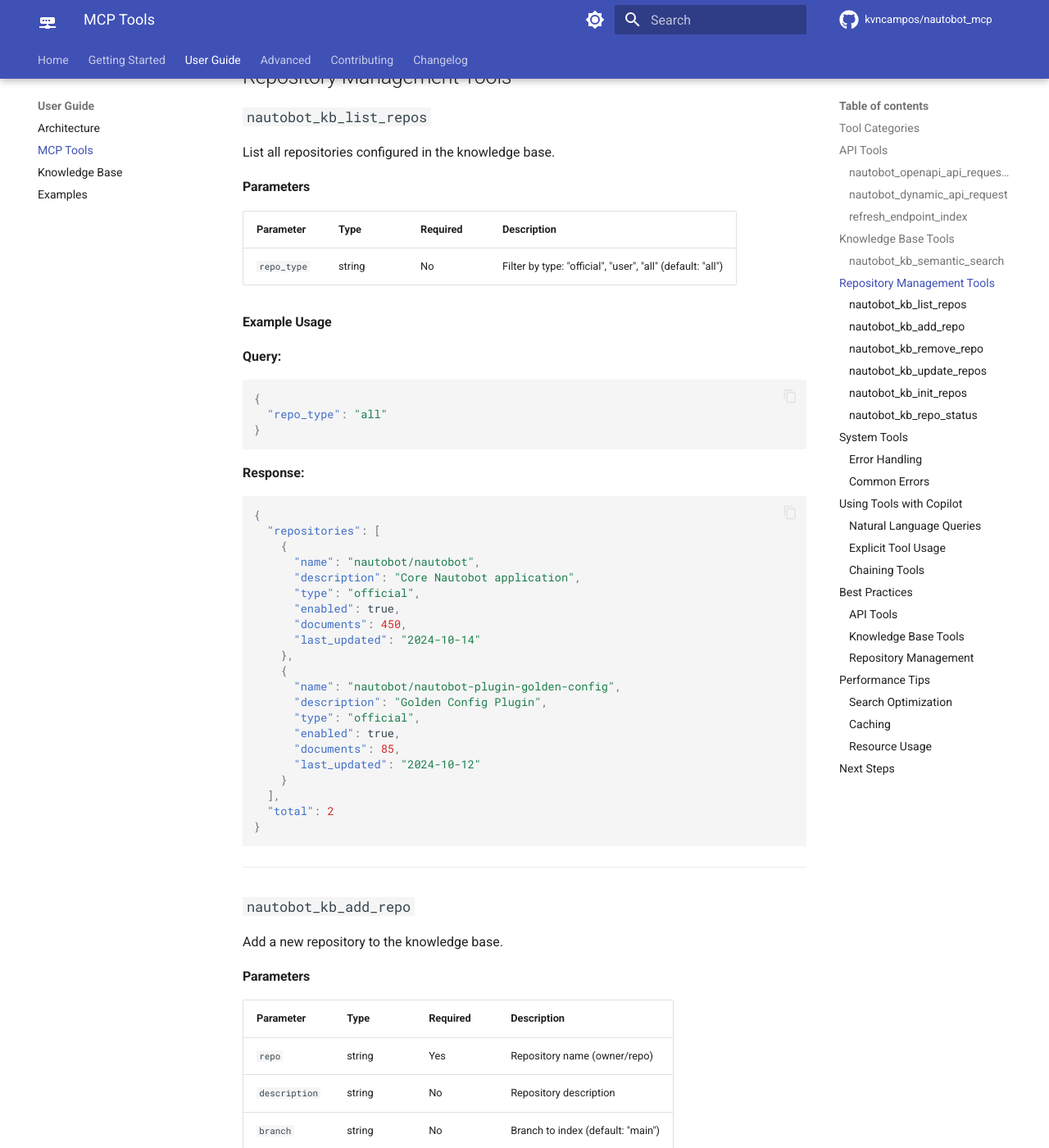
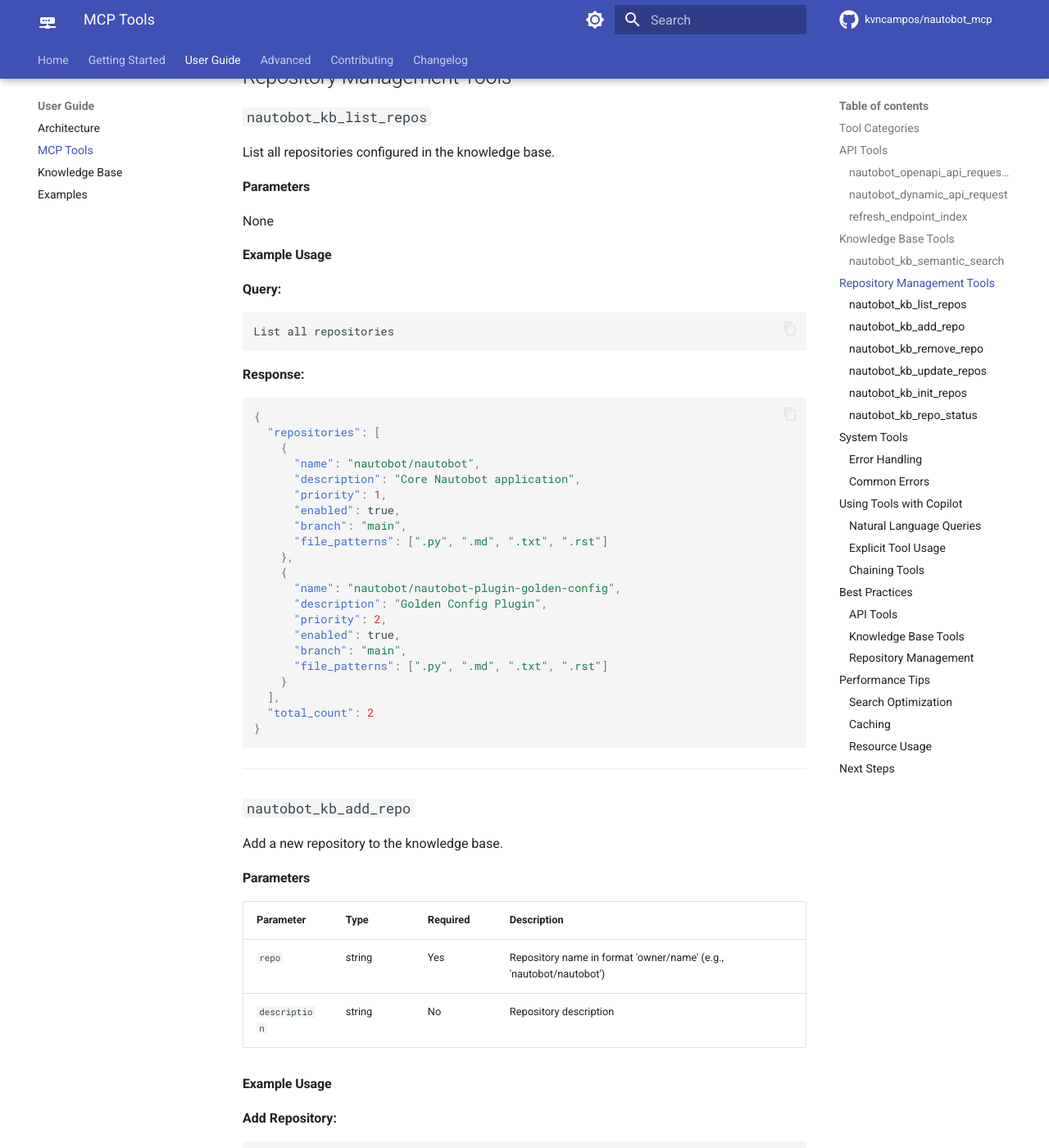
Before and after one commit to kvncampos/nautobot_mcp, an MkDocs documentation site: the page built from docs/tools.md, in a window 1280 px wide and 1400 px high, scrolled down 6190 px. Shown: the whole window at 82% size. Built offline with MkDocs 1.6.1 and Material for MkDocs 9.7.7, drawn with Linux system fonts in a browser that asks for light colours; comment, search, counter and statistics services are not loaded; the version menu is left out; some of the changed text lies outside the part shown.

Commit message:
Update documentation to reflect improved tool descriptions and API changes
Co-authored-by: kvncampos <89799176+kvncampos@users.noreply.github.com>

````diff
--- a/docs/tools.md
+++ b/docs/tools.md
@@ -278,17 +278,13 @@ List all repositories configured in the knowledge base.
 
 #### Parameters
 
-| Parameter | Type | Required | Description |
-|-----------|------|----------|-------------|
-| `repo_type` | string | No | Filter by type: "official", "user", "all" (default: "all") |
+None
 
 #### Example Usage
 
 **Query:**
-```json
-{
-  "repo_type": "all"
-}
+```
+List all repositories
 ```
 
 **Response:**
@@ -298,21 +294,21 @@ List all repositories configured in the knowledge base.
     {
       "name": "nautobot/nautobot",
       "description": "Core Nautobot application",
-      "type": "official",
+      "priority": 1,
       "enabled": true,
-      "documents": 450,
-      "last_updated": "2024-10-14"
+      "branch": "main",
+      "file_patterns": [".py", ".md", ".txt", ".rst"]
     },
     {
       "name": "nautobot/nautobot-plugin-golden-config",
       "description": "Golden Config Plugin",
-      "type": "official",
+      "priority": 2,
       "enabled": true,
-      "documents": 85,
-      "last_updated": "2024-10-12"
+      "branch": "main",
+      "file_patterns": [".py", ".md", ".txt", ".rst"]
     }
   ],
-  "total": 2
+  "total_count": 2
 }
 ```
 
@@ -326,10 +322,8 @@ Add a new repository to the knowledge base.
 
 | Parameter | Type | Required | Description |
 |-----------|------|----------|-------------|
-| `repo` | string | Yes | Repository name (owner/repo) |
+| `repo` | string | Yes | Repository name in format 'owner/name' (e.g., 'nautobot/nautobot') |
 | `description` | string | No | Repository description |
-| `branch` | string | No | Branch to index (default: "main") |
-| `enabled` | boolean | No | Enable indexing (default: true) |
 
 #### Example Usage
 
@@ -347,9 +339,7 @@ Add a new repository to the knowledge base.
 ```json
 {
   "status": "success",
-  "message": "Repository added successfully",
-  "repo": "myorg/nautobot-custom-plugin",
-  "indexing_started": true
+  "message": "Added repository: myorg/nautobot-custom-plugin"
 }
 ```
 
````
Also changed, not shown: other parts of docs/tools.md (+5 -7 lines), docs/changelog.md (+22 -0 lines).
